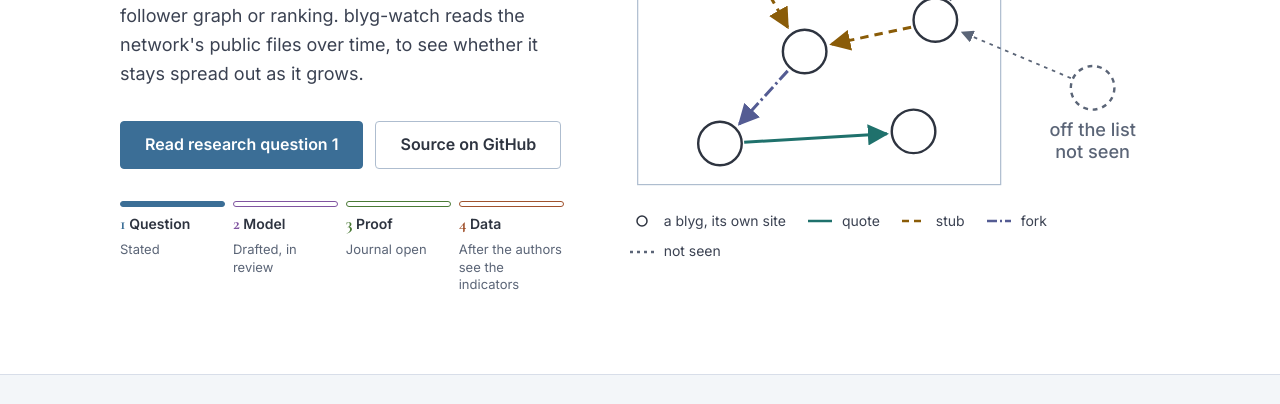
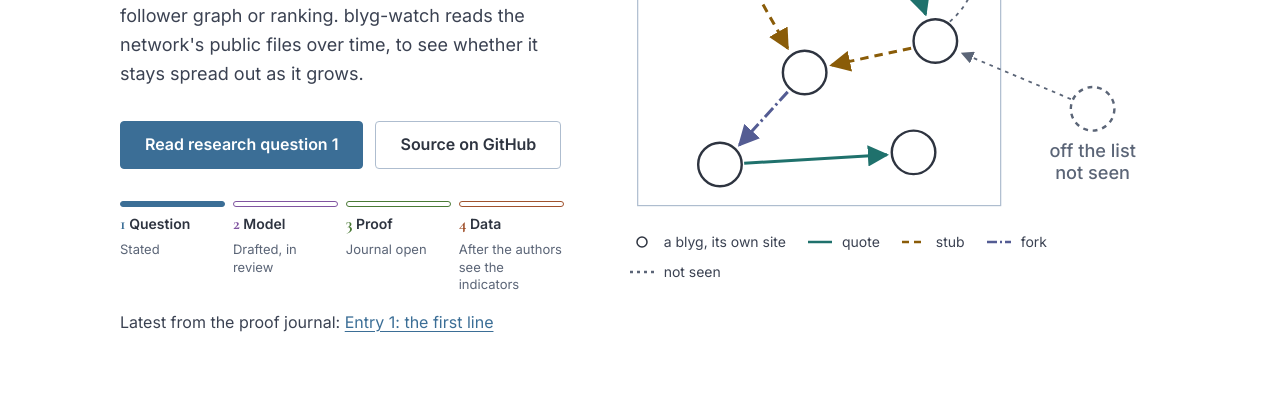
Before and after one commit to halcyonic-systems/blyg-watch, a plain HTML site: page site/index.html in a window 1280 px wide. Shown: the part 373-777 px from the top of the page. Drawn offline with nearby package versions, Linux system fonts and the light colour scheme.

Commit message:
site: front page and Proof page link straight to the newest journal entry, written by build.sh
Four clicks to the first entry was too many. The link is generated from the newest entry folder so the journal stays the only source and the link cannot go stale.

Co-Authored-By: Claude Opus 5.5 <noreply@anthropic.com>

```diff
--- a/site/index.html
+++ b/site/index.html
@@ -38,6 +38,7 @@
         <a class="pr pr-proof" href="proof.html"><span class="pr-bar" aria-hidden="true"></span><span class="pr-l"><span class="pr-n">3</span> Proof</span><span class="pr-s">Journal open</span></a>
         <a class="pr pr-data" href="data.html"><span class="pr-bar" aria-hidden="true"></span><span class="pr-l"><span class="pr-n">4</span> Data</span><span class="pr-s">After the authors see the indicators</span></a>
       </nav>
+      <p class="sub latest">Latest from the proof journal: <!-- latest-entry --><a href="proof/journal/entries/2026-10-28-entry-1-the-first-line/">Entry 1: the first line</a><!-- /latest-entry --></p>
     </div>
 
     <figure class="hero-fig">
--- a/site/style.css
+++ b/site/style.css
@@ -252,3 +252,5 @@ h2 { font-size: 30px; line-height: 1.15; }
 .kinds .sw { align-self: center; }
 
 .callout { margin: 16px 0; padding: 12px 0 12px 20px; border-left: 3px solid var(--c-step); max-width: 64ch; font-size: 17px; color: var(--ink); }
+
+.latest { margin-top: 16px; }
```
Also changed, not shown: site/proof.html (+1 -1 lines), 2 other files.
